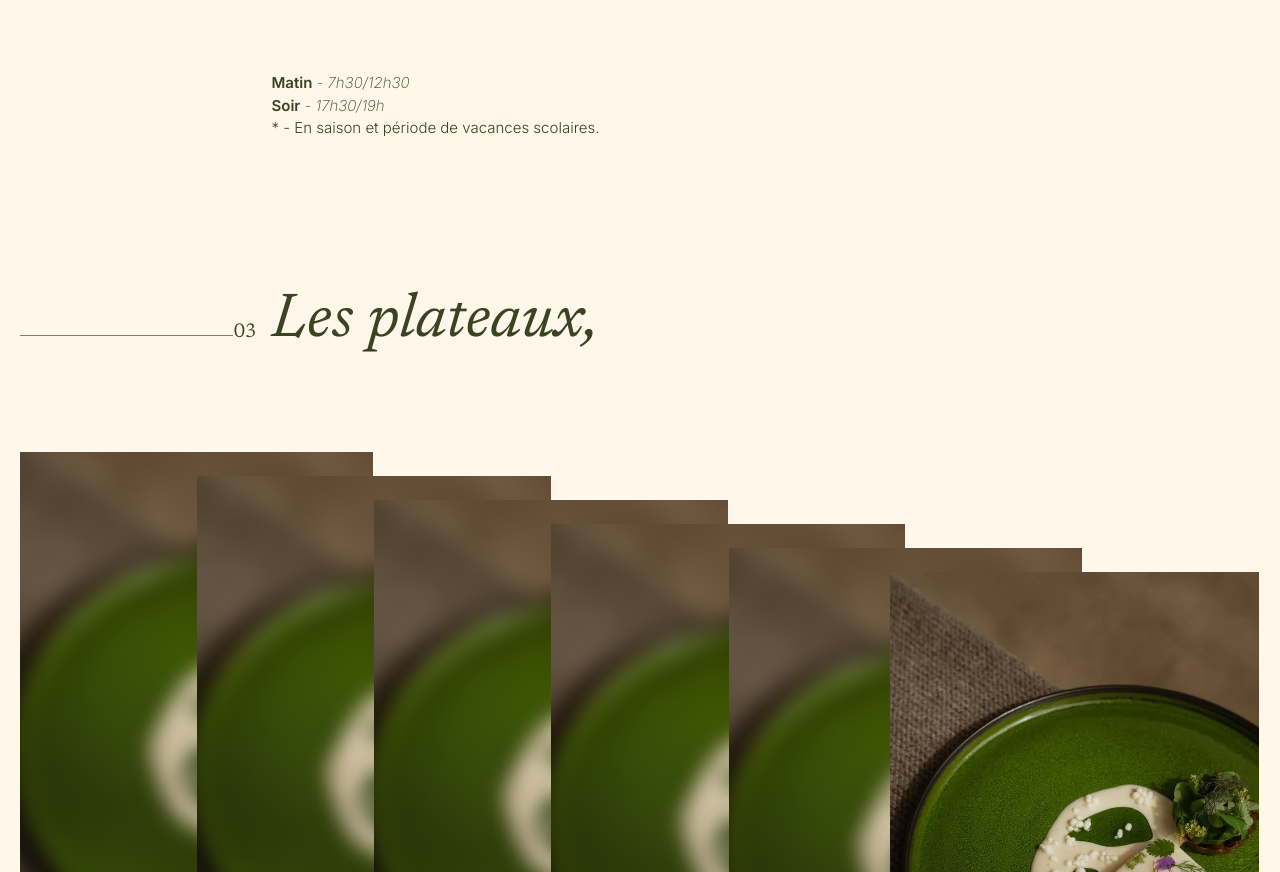
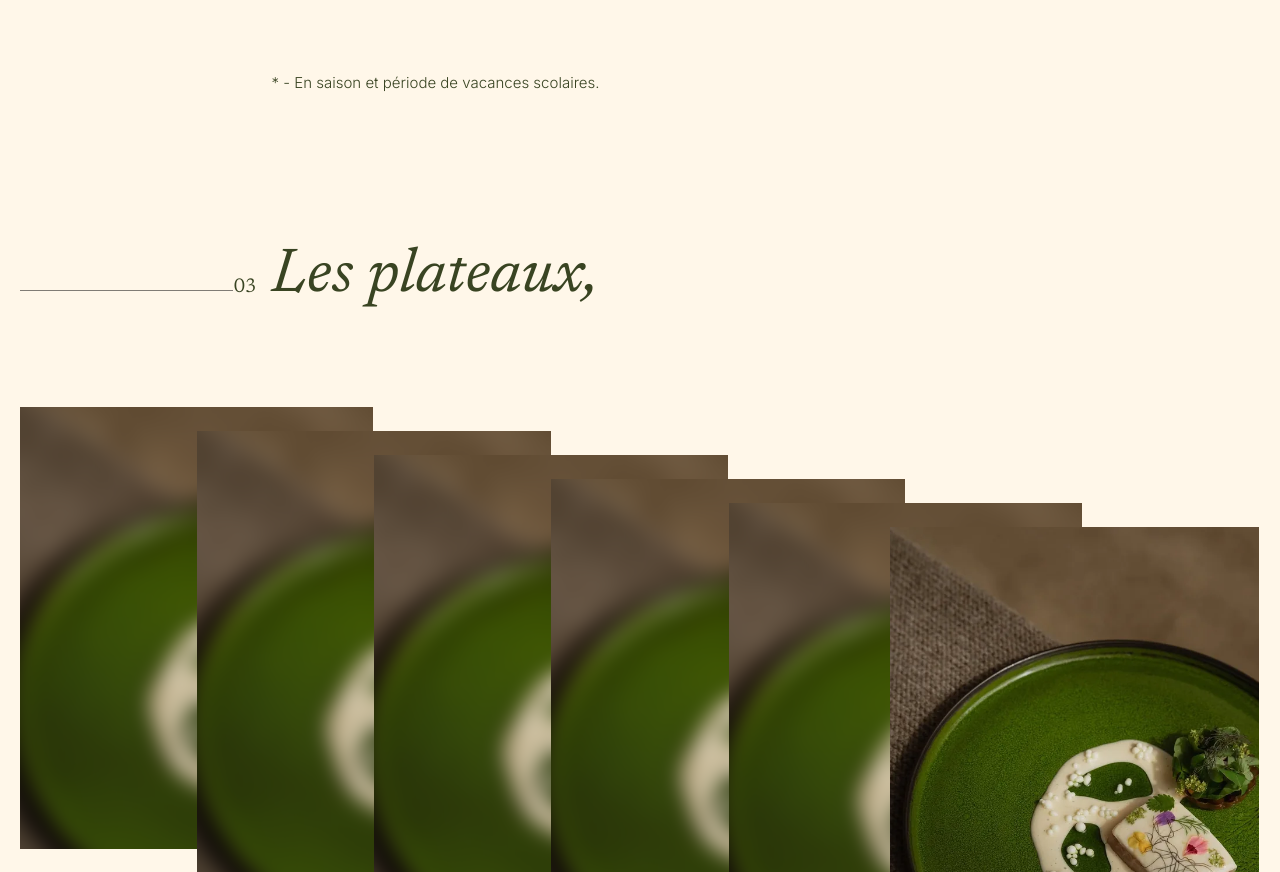
Before and after one commit to Dhbuzg/crouzet, a website: page index.html in a window 1280 px wide. Shown: the part 3884-4756 px from the top of the page. Drawn offline with Linux system fonts and the light colour scheme.

Commit message:
Simplify market schedule notes
Remove the repeated market time ranges from the notes block and keep only the seasonal/school holiday disclaimer. This makes the schedule section cleaner and avoids displaying outdated hours.

```diff
--- a/index.html
+++ b/index.html
@@ -83,7 +83,7 @@
       <tr><th scope="row"><span class="market-day">Samedi</span><em class="market-time">Matin</em></th><td>Mont-de-Marsan</td></tr>
       <tr><th scope="row"><span class="market-day">Dimanche</span><em class="market-time">Matin</em></th><td>Léon*</td></tr>
     </tbody></table>
-    <div class="market-notes"><p><strong>Matin</strong><em> - 7h30/12h30</em></p><p><strong>Soir</strong><em> - 17h30/19h</em></p><p>* - En saison et période de vacances scolaires.</p></div>
+    <div class="market-notes"><p>* - En saison et période de vacances scolaires.</p></div>
   </section>
 
   <section id="plateaux" class="platters" aria-labelledby="platters-title"><h2 id="platters-title"><i class="heading-line" aria-hidden="true"></i><span>03</span>Les plateaux,</h2>
```
